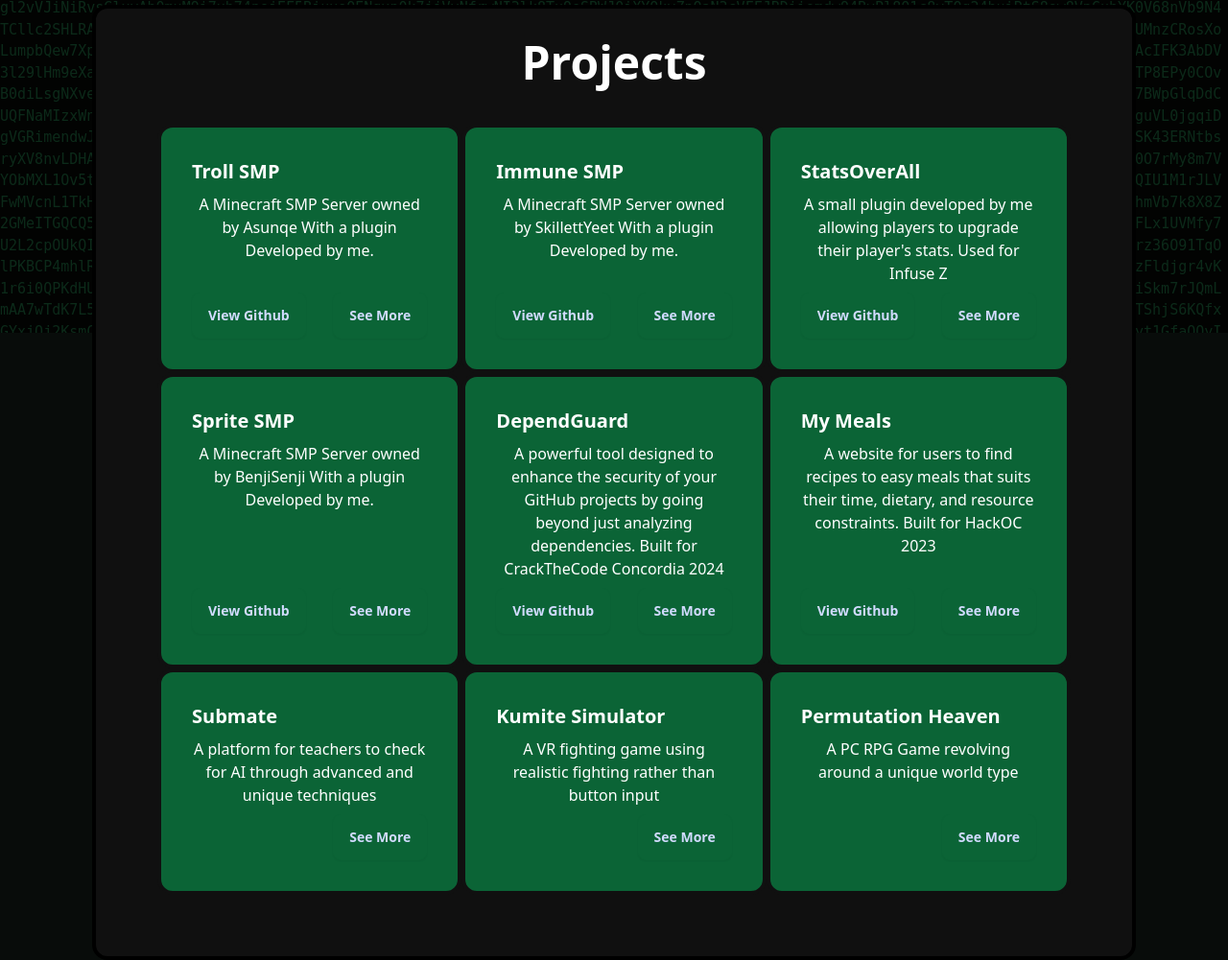
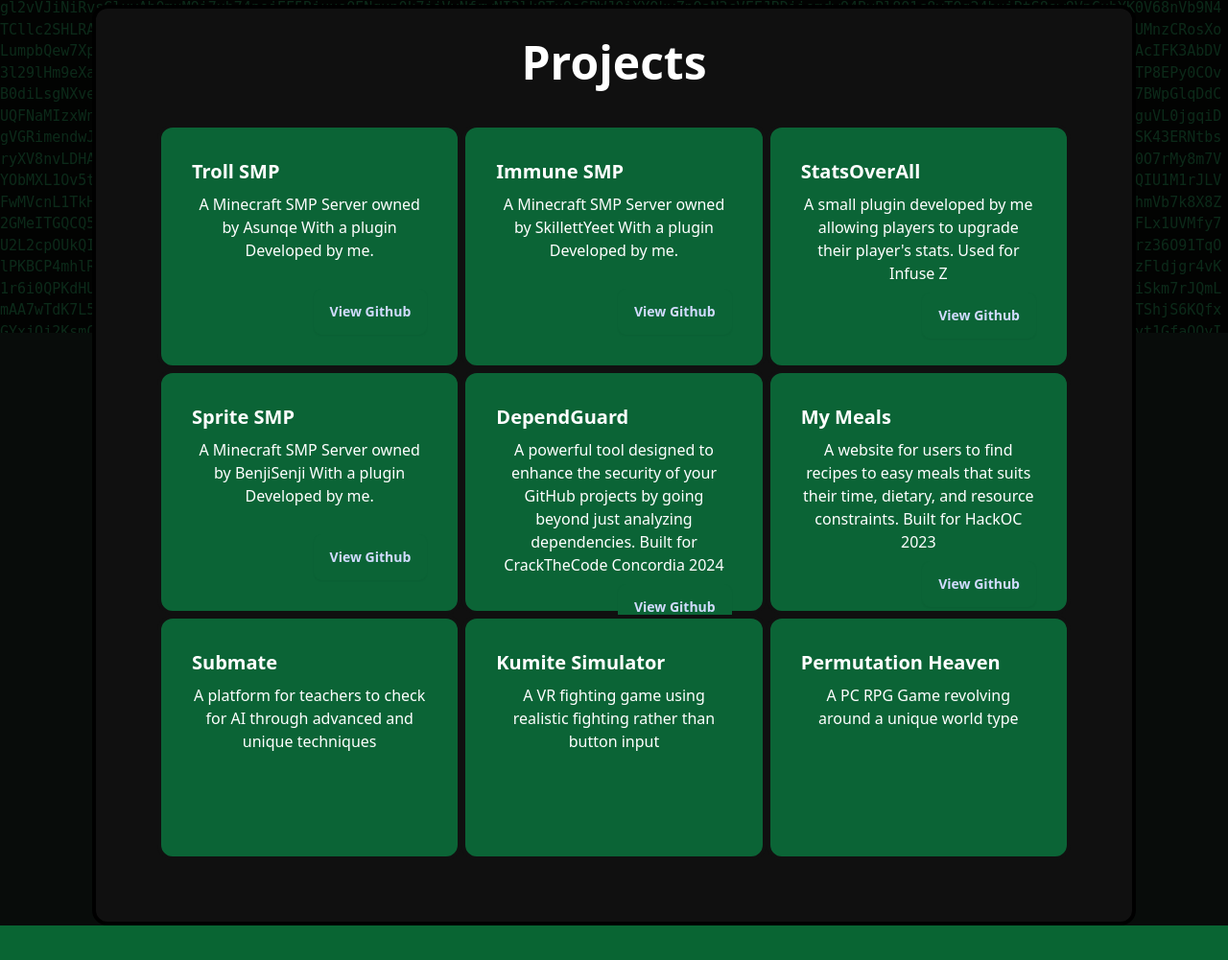
Before and after one commit to HeckerWithAHat/HeckerWithAHat.github.io, a Flask app: page /projects in a window 1280 px wide. Shown: the part 453-1454 px from the top of the page at 96% size. After the commit the page ends 1418 px from the top, so only its background shows below. Run offline with Flask 3, Linux system fonts and the light colour scheme; some libraries are stand-ins or nearby versions.

Commit message:
Update projects.html

```diff
--- a/templates/projects.html
+++ b/templates/projects.html
@@ -1,14 +1,18 @@
 <!DOCTYPE html>
 <html lang="en" data-theme="heckerwithahat">
-
   <head>
     <title>HeckerWithAHat</title>
     <meta charset="UTF-8" />
     <meta name="viewport" content="width=device-width, initial-scale=1.0" />
     <script src="background.js"></script>
-    <link href="https://cdn.jsdelivr.net/npm/daisyui@4.9.0/dist/full.min.css" rel="stylesheet" type="text/css" />
+    <link
+      href="https://cdn.jsdelivr.net/npm/daisyui@4.12.2/dist/full.min.css"
+      rel="stylesheet"
+      type="text/css"
+    />
     <script src="https://cdn.tailwindcss.com"></script>
     <link rel="stylesheet" href="heckerwithahattheme.css" />
+
   </head>
 
   <header class="sticky top-0">
@@ -28,107 +32,185 @@
   </header>
 
   <body>
-    <div class="flex flex-col text-center justify-center items-center space-y-7 my-5">
-        <img src="media/profile_picture.png" alt="My Profile Picture" width="250" height="250" class="rounded-full">
-        <h1 class="text-7xl px-72 justify-center my-auto text-neutral-content">HeckerWithAHat</h1>
+    <div
+      class="flex flex-col text-center justify-center items-center space-y-7 my-5"
+    >
+      <img
+        src="media/profile_picture.png"
+        alt="My Profile Picture"
+        width="250"
+        height="250"
+        class="rounded-full"
+      />
+      <h1 class="text-7xl px-72 justify-center my-auto text-neutral-content">
+        HeckerWithAHat
+      </h1>
     </div>
     <div class="card bg-neutral mx-24 border-4 border-black">
       <div class="card-body">
-            <div class="card-title text-center justify-center text-5xl text-neutral-content">Projects</div>
-            <div class="card-body text-center text-neutral-content flex flex-row flex-wrap justify-center gap-0">
-                <div class="card w-full sm:w-1/2 lg:w-1/3 gap-0 bg-primary border-4 border-neutral">
+        <div
+          class="card-title text-center justify-center text-5xl text-neutral-content"
+        >
+          Projects
+        </div>
+        <div
+          class="card-body text-center text-neutral-content flex flex-row flex-wrap justify-center gap-0"
+        >
+          <div
+            class="card w-full sm:w-1/2 lg:w-1/3 gap-0 bg-primary border-4 border-neutral h-64"
+          >
             <div class="card-body">
               <div class="card-title">Troll SMP</div>
-                        <p>A Minecraft SMP Server owned by Asunqe With a plugin Developed by me.</p>
-                        <div class="card-actions justify-between">
-                            <button class="btn btn-primary" onclick="window.open('https://github.com/HeckerWithAHat/TrollSMP')">View Github</button>
-                            <button class="btn btn-primary">See More</button>
+              <p>
+                A Minecraft SMP Server owned by Asunqe With a plugin Developed
+                by me.
+              </p>
+              <div class="card-actions justify-end">
+                <button
+                  class="btn btn-primary"
+                  onclick="window.open('https://github.com/HeckerWithAHat/TrollSMP')"
+                >
+                  View Github
+                </button>
               </div>
             </div>
           </div>
-                <div class="card w-full sm:w-1/2 lg:w-1/3 gap-0 bg-primary border-4 border-neutral">
+          <div
+            class="card w-full sm:w-1/2 lg:w-1/3 gap-0 bg-primary border-4 border-neutral h-64"
+          >
             <div class="card-body">
               <div class="card-title">Immune SMP</div>
-                        <p>A Minecraft SMP Server owned by SkillettYeet With a plugin Developed by me.</p>
-                        <div class="card-actions justify-between">
-                            <button class="btn btn-primary" onclick="window.open('https://github.com/HeckerWithAHat/ImmuneSMP')">View Github</button>
-                            <button class="btn btn-primary">See More</button>
+              <p>
+                A Minecraft SMP Server owned by SkillettYeet With a plugin
+                Developed by me.
+              </p>
+              <div class="card-actions justify-end">
+                <button
+                  class="btn btn-primary"
+                  onclick="window.open('https://github.com/HeckerWithAHat/ImmuneSMP')"
+                >
+                  View Github
+                </button>
+
               </div>
             </div>
           </div>
-                <div class="card w-full sm:w-1/2 lg:w-1/3 gap-0 bg-primary border-4 border-neutral">
+          <div
+            class="card w-full sm:w-1/2 lg:w-1/3 gap-0 bg-primary border-4 border-neutral h-64"
+          >
             <div class="card-body">
               <div class="card-title">StatsOverAll</div>
-                        <p>A small plugin developed by me allowing players to upgrade their player's stats. Used for Infuse Z</p>
-                        <div class="card-actions justify-between">
-                            <button class="btn btn-primary" onclick="window.open('https://github.com/HeckerWithAHat/StatsOverAll')">View Github</button>
-                            <button class="btn btn-primary">See More</button>
+              <p>
+                A small plugin developed by me allowing players to upgrade their
+                player's stats. Used for Infuse Z
+              </p>
+              <div class="card-actions justify-end">
+                <button
+                  class="btn btn-primary"
+                  onclick="window.open('https://github.com/HeckerWithAHat/StatsOverAll')"
+                >
+                  View Github
+                </button>
+
               </div>
             </div>
           </div>
-                <div class="card w-full sm:w-1/2 lg:w-1/3 gap-0 bg-primary border-4 border-neutral">
+          <div
+            class="card w-full sm:w-1/2 lg:w-1/3 gap-0 bg-primary border-4 border-neutral h-64"
+          >
             <div class="card-body">
               <div class="card-title">Sprite SMP</div>
-                        <p>A Minecraft SMP Server owned by BenjiSenji With a plugin Developed by me.</p>
-                        <div class="card-actions justify-between">
-                            <button class="btn btn-primary" onclick="window.open('https://github.com/HeckerWithAHat/SpriteSMP')">View Github</button>
-                            <button class="btn btn-primary">See More</button>
+              <p>
+                A Minecraft SMP Server owned by BenjiSenji With a plugin
+                Developed by me.
+              </p>
+              <div class="card-actions justify-end">
+                <button
+                  class="btn btn-primary"
+                  onclick="window.open('https://github.com/HeckerWithAHat/SpriteSMP')"
+                >
+                  View Github
+                </button>
               </div>
             </div>
           </div>
-                <div class="card w-full sm:w-1/2 lg:w-1/3 gap-0 bg-primary border-4 border-neutral">
+          <div
+            class="card w-full sm:w-1/2 lg:w-1/3 gap-0 bg-primary border-4 border-neutral h-64"
+          >
             <div class="card-body">
               <div class="card-title">DependGuard</div>
-                        <p>A powerful tool designed to enhance the security of your GitHub projects by going beyond just analyzing dependencies. Built for CrackTheCode Concordia 2024</p>
-                        <div class="card-actions justify-between">
-                            <button class="btn btn-primary" onclick="window.open('https://github.com/thehomeworkclub/DependGuard')">View Github</button>
-                            <button class="btn btn-primary">See More</button>
+              <p>
+                A powerful tool designed to enhance the security of your GitHub
+                projects by going beyond just analyzing dependencies. Built for
+                CrackTheCode Concordia 2024
+              </p>
+              <div class="card-actions justify-end">
+                <button
+                  class="btn btn-primary"
+                  onclick="window.open('https://github.com/thehomeworkclub/DependGuard')"
+                >
+                  View Github
+                </button>
               </div>
             </div>
           </div>
-                <div class="card w-full sm:w-1/2 lg:w-1/3 gap-0 bg-primary border-4 border-neutral">
+          <div
+            class="card w-full sm:w-1/2 lg:w-1/3 gap-0 bg-primary border-4 border-neutral h-64"
+          >
             <div class="card-body">
               <div class="card-title">My Meals</div>
-                        <p>A website for users to find recipes to easy meals that suits their time, dietary, and resource constraints. Built for HackOC 2023</p>
-                        <div class="card-actions justify-between">
-                            <button class="btn btn-primary" onclick="window.open('https://github.com/primitt/hackathon')">View Github</button>
-                            <button class="btn btn-primary">See More</button>
+              <p>
+                A website for users to find recipes to easy meals that suits
+                their time, dietary, and resource constraints. Built for HackOC
+                2023
+              </p>
+              <div class="card-actions justify-end">
+                <button
+                  class="btn btn-primary"
+                  onclick="window.open('https://github.com/primitt/hackathon')"
+                >
+                  View Github
+                </button>
               </div>
             </div>
           </div>
-                <div class="card w-full sm:w-1/2 lg:w-1/3 gap-0 bg-primary border-4 border-neutral">
+          <div
+            class="card w-full sm:w-1/2 lg:w-1/3 gap-0 bg-primary border-4 border-neutral h-64"
+          >
             <div class="card-body">
               <div class="card-title">Submate</div>
-                        <p>A platform for teachers to check for AI through advanced and unique techniques</p>
-                        <div class="card-actions justify-end">
-                            <button class="btn btn-primary">See More</button>
+              <p>
+                A platform for teachers to check for AI through advanced and
+                unique techniques
+              </p>
+
             </div>
           </div>
-                </div>
-                <div class="card w-full sm:w-1/2 lg:w-1/3 gap-0 bg-primary border-4 border-neutral">
+          <div
+            class="card w-full sm:w-1/2 lg:w-1/3 gap-0 bg-primary border-4 border-neutral h-64"
+          >
             <div class="card-body">
               <div class="card-title">Kumite Simulator</div>
-                        <p>A VR fighting game using realistic fighting rather than button input</p>
-                        <div class="card-actions justify-end">
-                            <button class="btn btn-primary">See More</button>
+              <p>
+                A VR fighting game using realistic fighting rather than button
+                input
+              </p>
+
             </div>
           </div>
-                </div>
-                <div class="card w-full sm:w-1/2 lg:w-1/3 gap-0 bg-primary border-4 border-neutral">
+          <div
+            class="card w-full sm:w-1/2 lg:w-1/3 gap-0 bg-primary border-4 border-neutral h-64"
+          >
             <div class="card-body">
               <div class="card-title">Permutation Heaven</div>
               <p>A PC RPG Game revolving around a unique world type</p>
-                        <div class="card-actions justify-end">
-                            <button class="btn btn-primary">See More</button>
-                        </div>
+
             </div>
           </div>
           <!--
                     TODO:
-                                    ~~Add a list of projects~~
+
                         Use GitHub API to get the project contributors and their profile pics
-                                    Add a link to the project
-                                    ~~Add a description of the project~~
                         Add project status
                         Projects:
                             Troll SMP
@@ -142,12 +224,9 @@
                             Kumite Simulator
                             PermutationHeaven
                  -->
-
         </div>
       </div>
     </div>
   </body>
-<script>
-
-</script>
+  <script></script>
 </html>
```
Lines whose indentation alone changed are shown as unchanged.
